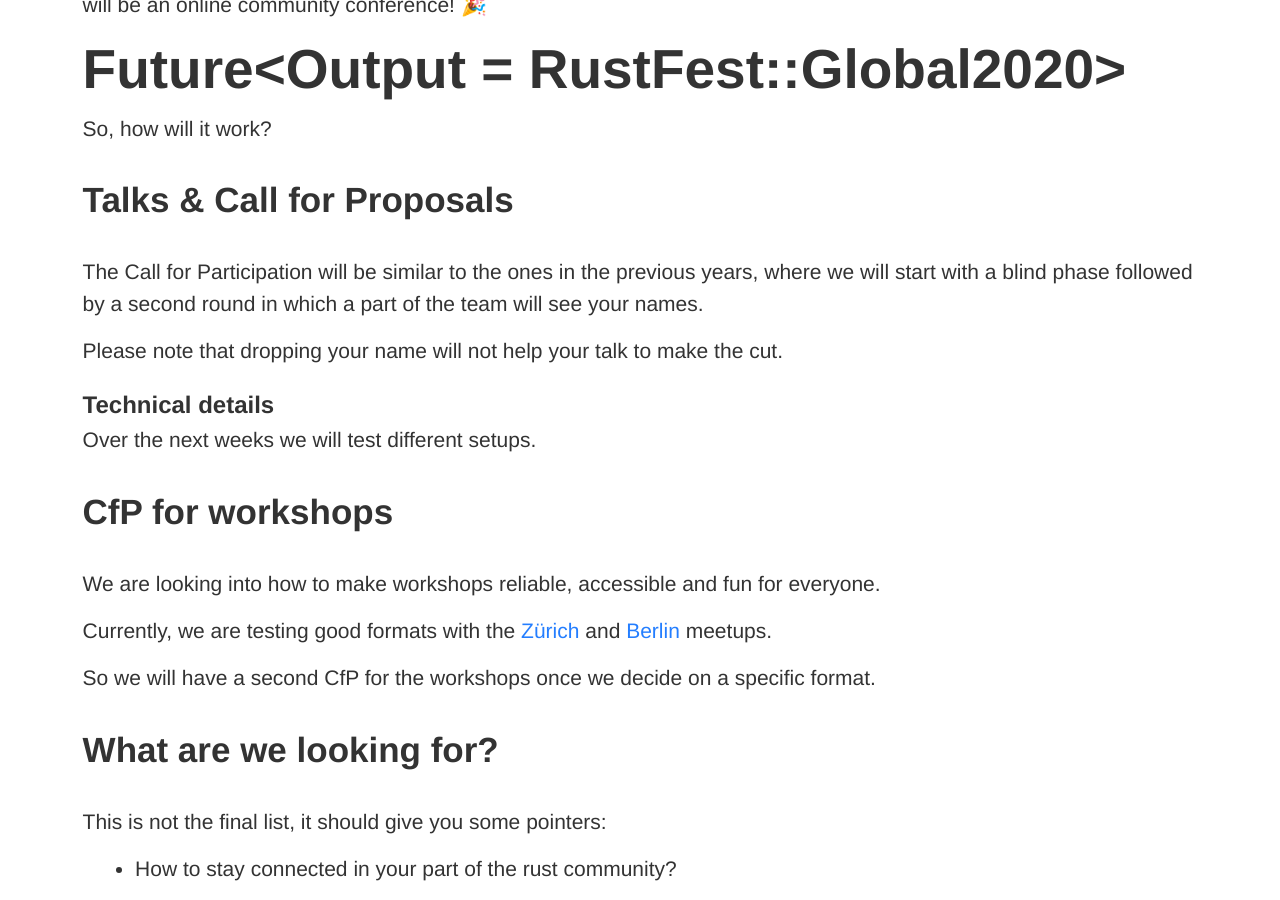
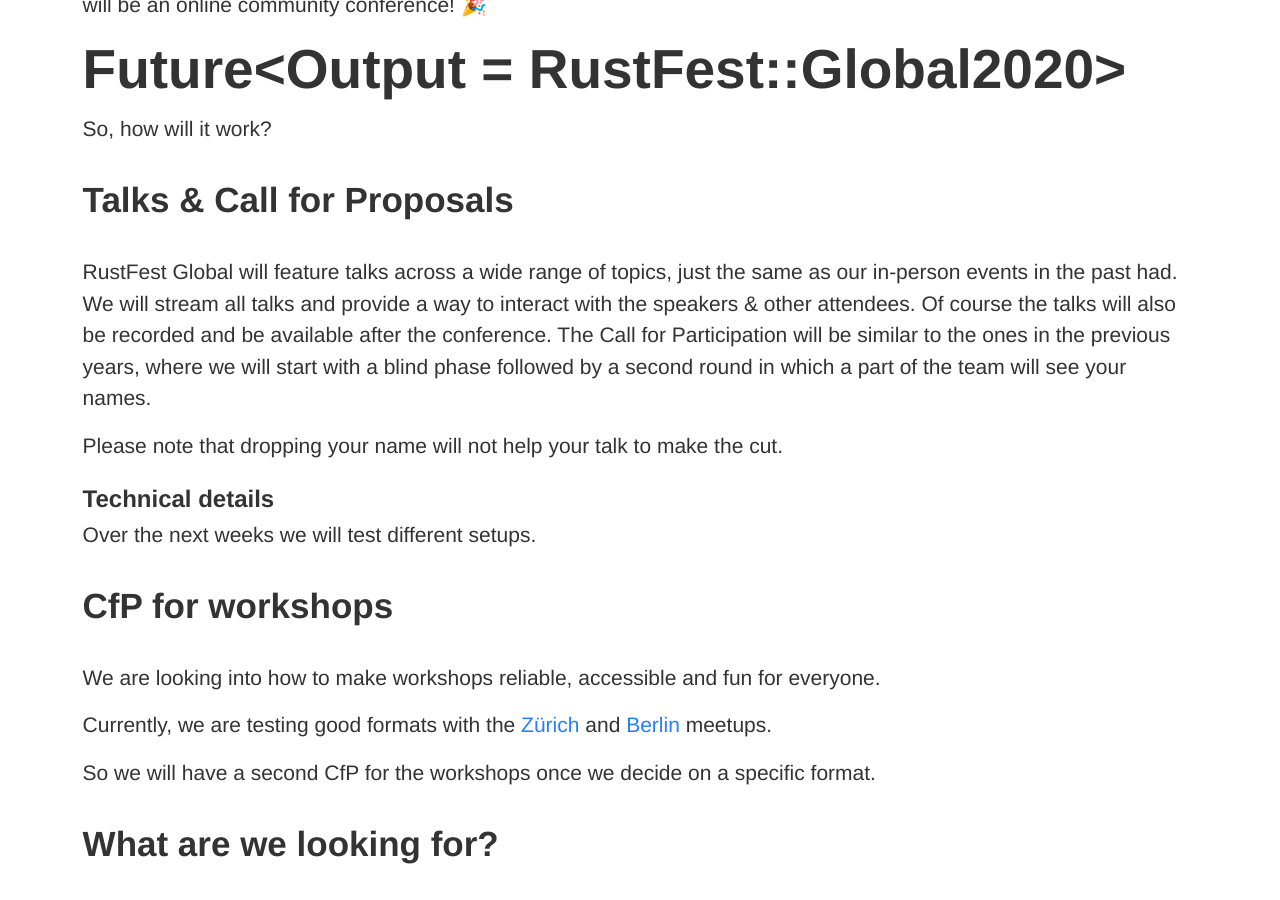
Before and after one commit to RustFestEU/blog.rustfest.eu, a Jekyll site: the page built from _posts/2020-06-06-announcing-rustfest-2020.md, in a window 1280 px wide and 900 px high, scrolled down 451 px. Built offline with Jekyll 4.4.1, drawn with Linux system fonts in a browser that asks for light colours.

Commit message:
Update _posts/2020-06-06-announcing-rustfest-2020.md
Co-authored-by: Jan-Erik Rediger <janerik@fnordig.de>

```diff
--- a/_posts/2020-06-06-announcing-rustfest-2020.md
+++ b/_posts/2020-06-06-announcing-rustfest-2020.md
@@ -15,6 +15,8 @@
 
 ## Talks & Call for Proposals
 
+RustFest Global will feature talks across a wide range of topics, just the same as our in-person events in the past had.
+We will stream all talks and provide a way to interact with the speakers & other attendees. Of course the talks will also be recorded and be available after the conference.
 The Call for Participation will be similar to the ones in the previous years, where we will start with a blind phase followed by a second round in which a part of the team will see your names.
 
 Please note that dropping your name will not help your talk to make the cut.
```
